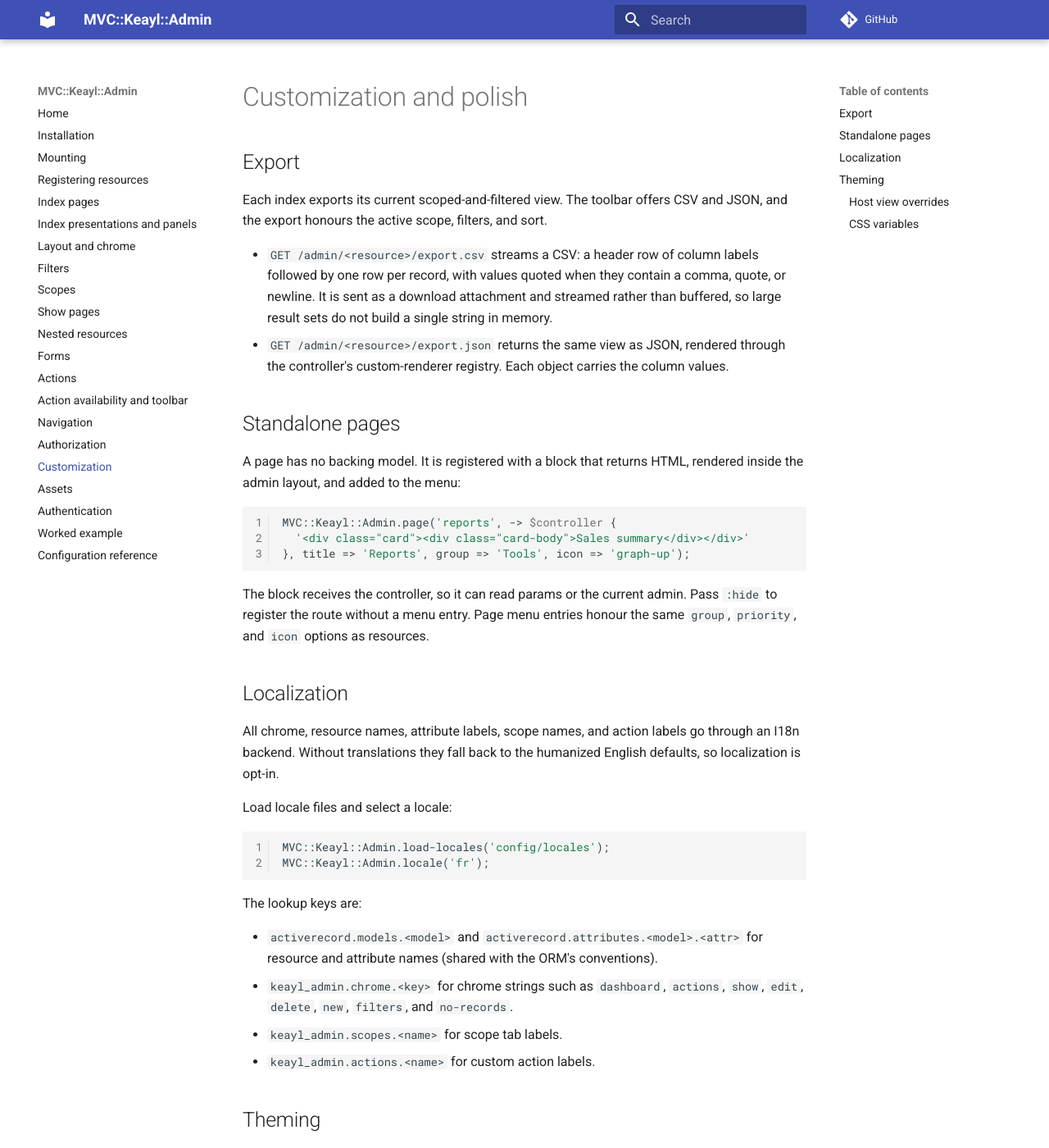
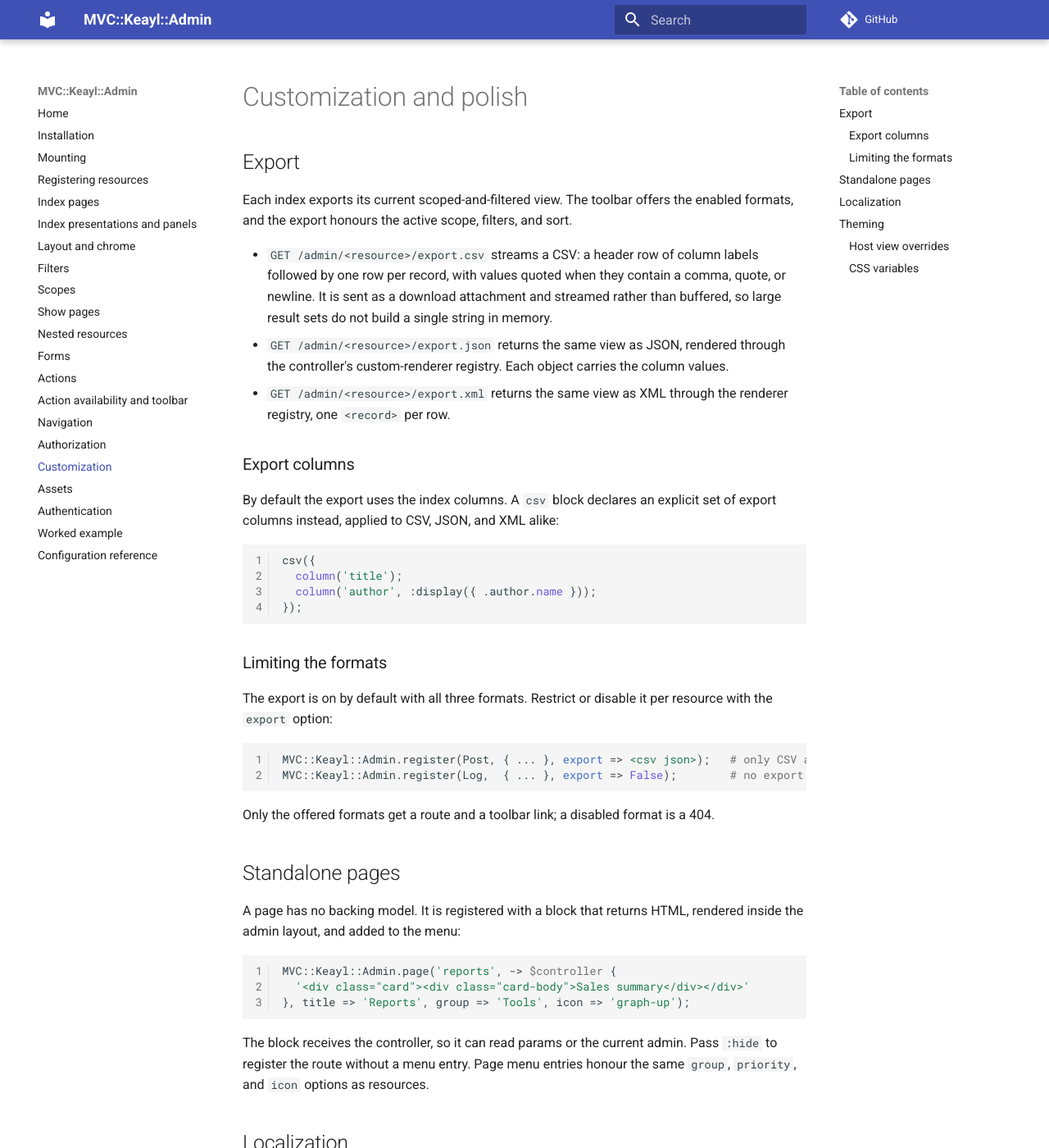
Before and after one commit to gdonald/MVC-Keayl-Admin, an MkDocs documentation site: the page built from docs-src/docs/customization.md, in a window 1280 px wide and 1400 px high. Shown: the whole window at 82% size. Built offline with MkDocs 1.6.1 and Material for MkDocs 9.7.7, drawn with Linux system fonts in a browser that asks for light colours; comment, search, counter and statistics services are not loaded.

Commit message:
Improve exporting

````diff
--- a/META6.json
+++ b/META6.json
@@ -43,6 +43,7 @@
     "MVC::Keayl::Admin::DashboardController": "lib/MVC/Keayl/Admin/DashboardController.rakumod",
     "MVC::Keayl::Admin::DSL": "lib/MVC/Keayl/Admin/DSL.rakumod",
     "MVC::Keayl::Admin::Engine": "lib/MVC/Keayl/Admin/Engine.rakumod",
+    "MVC::Keayl::Admin::ExportSpec": "lib/MVC/Keayl/Admin/ExportSpec.rakumod",
     "MVC::Keayl::Admin::Field": "lib/MVC/Keayl/Admin/Field.rakumod",
     "MVC::Keayl::Admin::Filter": "lib/MVC/Keayl/Admin/Filter.rakumod",
     "MVC::Keayl::Admin::FilterPanel": "lib/MVC/Keayl/Admin/FilterPanel.rakumod",
--- a/docs-src/docs/customization.md
+++ b/docs-src/docs/customization.md
@@ -2,8 +2,8 @@
 
 ## Export
 
-Each index exports its current scoped-and-filtered view. The toolbar offers CSV
-and JSON, and the export honours the active scope, filters, and sort.
+Each index exports its current scoped-and-filtered view. The toolbar offers the
+enabled formats, and the export honours the active scope, filters, and sort.
 
 - `GET /admin/<resource>/export.csv` streams a CSV: a header row of column labels
   followed by one row per record, with values quoted when they contain a comma,
@@ -12,6 +12,33 @@
 - `GET /admin/<resource>/export.json` returns the same view as JSON, rendered
   through the controller's custom-renderer registry. Each object carries the
   column values.
+- `GET /admin/<resource>/export.xml` returns the same view as XML through the
+  renderer registry, one `<record>` per row.
+
+### Export columns
+
+By default the export uses the index columns. A `csv` block declares an explicit
+set of export columns instead, applied to CSV, JSON, and XML alike:
+
+```raku
+csv({
+  column('title');
+  column('author', :display({ .author.name }));
+});
+```
+
+### Limiting the formats
+
+The export is on by default with all three formats. Restrict or disable it per
+resource with the `export` option:
+
+```raku
+MVC::Keayl::Admin.register(Post, { ... }, export => <csv json>);   # only CSV and JSON
+MVC::Keayl::Admin.register(Log,  { ... }, export => False);        # no export
+```
+
+Only the offered formats get a route and a toolbar link; a disabled format is a
+404.
 
 ## Standalone pages
 
````
Also changed, not shown: docs-src/docs/index-pages.md (+11 -0 lines), docs-src/docs/registration.md (+2 -0 lines), 12 other files.
